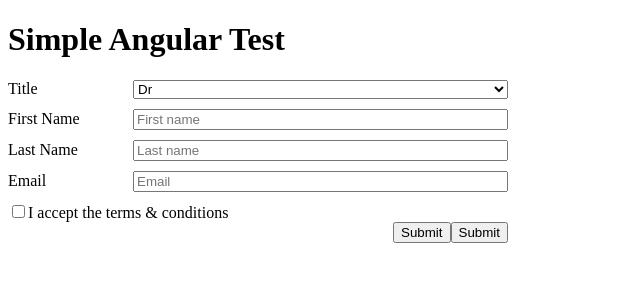
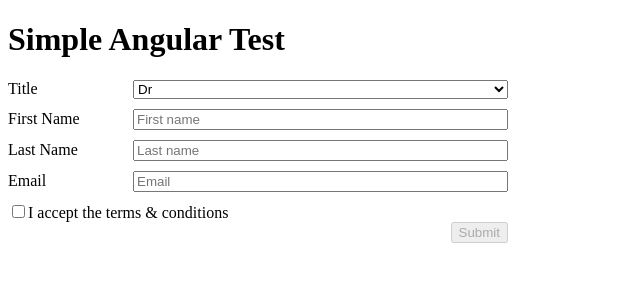
Before and after one commit to thetjyoung/angular-test, an Angular app: page / in a window 1280 px wide. Shown: the top 300 px of the page, without its empty margins (0-640 px from the left). Built offline with nearby package versions, Linux system fonts and the light colour scheme.

Commit message:
Ensure compliance is checked prior to submission

```diff
--- a/src/app/simple-form/simple-form.component.html
+++ b/src/app/simple-form/simple-form.component.html
@@ -23,12 +23,12 @@
     </div>
     <span></span>
     <div>
-      <input type="checkbox" [(ngModel)]="termsConds" name="termsConds" />
+      <input type="checkbox" [(ngModel)]="termsConds" name="termsConds" #checkboxControl="ngModel" required />
       <label>I accept the terms & conditions</label>
     </div>
     <div>
-      <input type="submit" name="submit" id="submit" *ngIf="lastNameControl.invalid" (click)="submitFormValues()" />
-      <button (click)="submitFormValues()">Submit</button>
+      <input type="submit" name="submit" id="submit" (click)="submitFormValues()" [disabled]="checkboxControl.invalid" />
+      <!-- <button (click)="submitFormValues()">Submit</button> -->
     </div>
   </div>
 </form>
```
